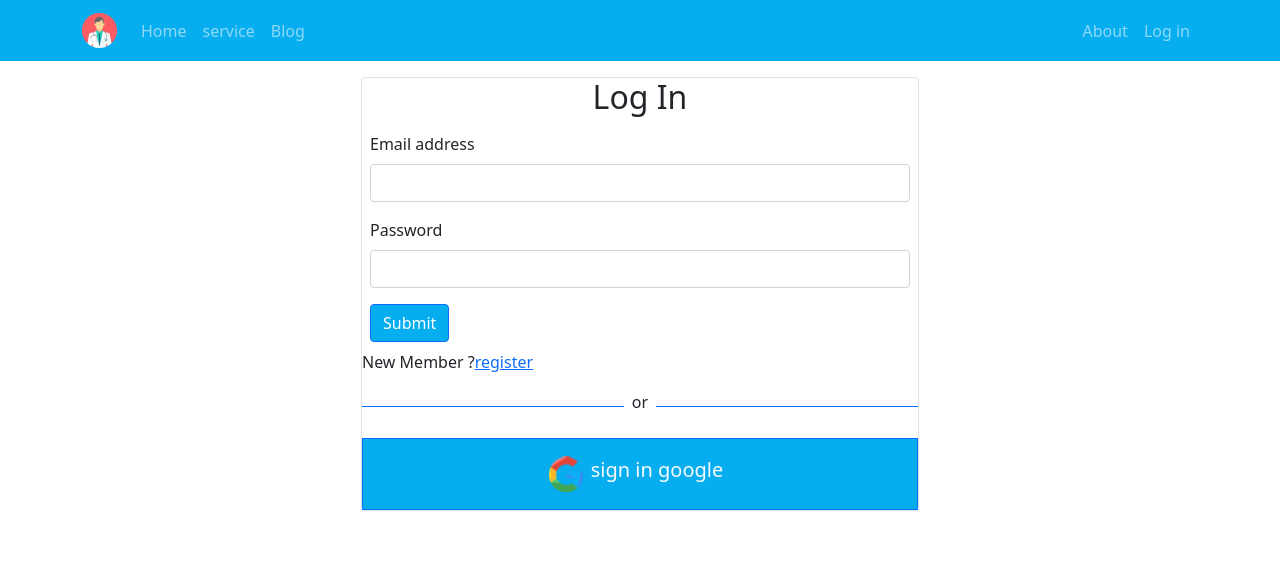
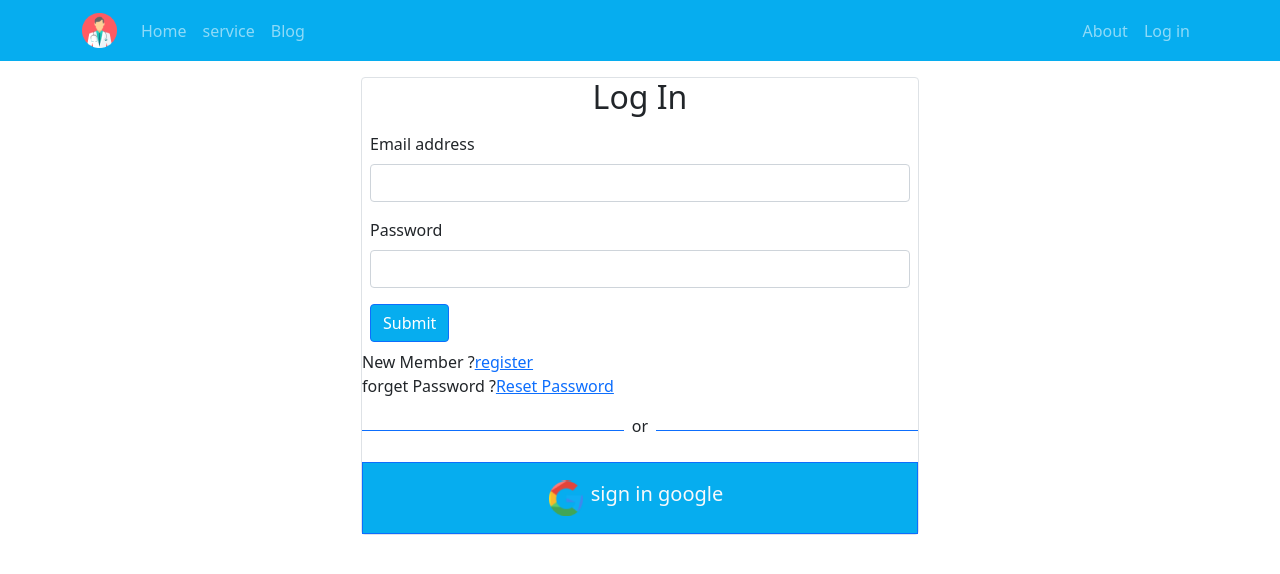
Before and after one commit to Riad15/service-provider, a React (Create React App) app: page /login in a window 1280 px wide. Shown: the top 574 px of the page. Built offline with nearby package versions, Linux system fonts and the light colour scheme; no server answers.

Commit message:
reset password functionality added

```diff
--- a/src/Component/UserPrivecy/Login/Login.js
+++ b/src/Component/UserPrivecy/Login/Login.js
@@ -1,7 +1,7 @@
 import React, { useRef } from 'react';
 import { ToastContainer, toast } from 'react-toastify';
 import 'react-toastify/dist/ReactToastify.css';
-import { useSignInWithEmailAndPassword } from 'react-firebase-hooks/auth';
+import { useSendPasswordResetEmail, useSignInWithEmailAndPassword } from 'react-firebase-hooks/auth';
 import { useNavigate } from 'react-router-dom';
 import auth from '../../../firebase.init';
 import GoogleSignIn from '../GoogleSignIn';
@@ -16,6 +16,7 @@ const Login = () => {
         loading,
         error,
     ] = useSignInWithEmailAndPassword(auth);
+    const [sendPasswordResetEmail, sending, resetError] = useSendPasswordResetEmail(auth);
     const handlenavigation = (event) => {
         navigate('/register')
         event.preventDefault();
@@ -39,6 +40,16 @@ const Login = () => {
         event.preventDefault();
     }
 
+    const resetPassword = async () => {
+        const email = emailRef.current.value;
+        if (email) {
+            await sendPasswordResetEmail(email);
+            toast('Sent email');
+        } else {
+            toast('please enter your valid email address');
+        }
+    }
+
     return (
         <div className='container'>
             <div className='w-50 mx-auto border rounded mt-3'>
@@ -56,6 +67,7 @@ const Login = () => {
                 </form>
                 <>
                     <p className='mb-0'>New Member ?<a onClick={handlenavigation} href='/'>register</a> </p>
+                    <p className='mb-0'>forget Password ?<a onClick={resetPassword} href='/'>Reset Password</a> </p>
                 </>
                 <div className='d-flex align-items-center'>
                     <div style={{ height: '1px' }} className='w-50 bg-primary pl-1'></div> <p className='mt-2 p-2'>or</p> <div style={{ height: '1px' }} className='w-50 bg-primary'></div>
```
